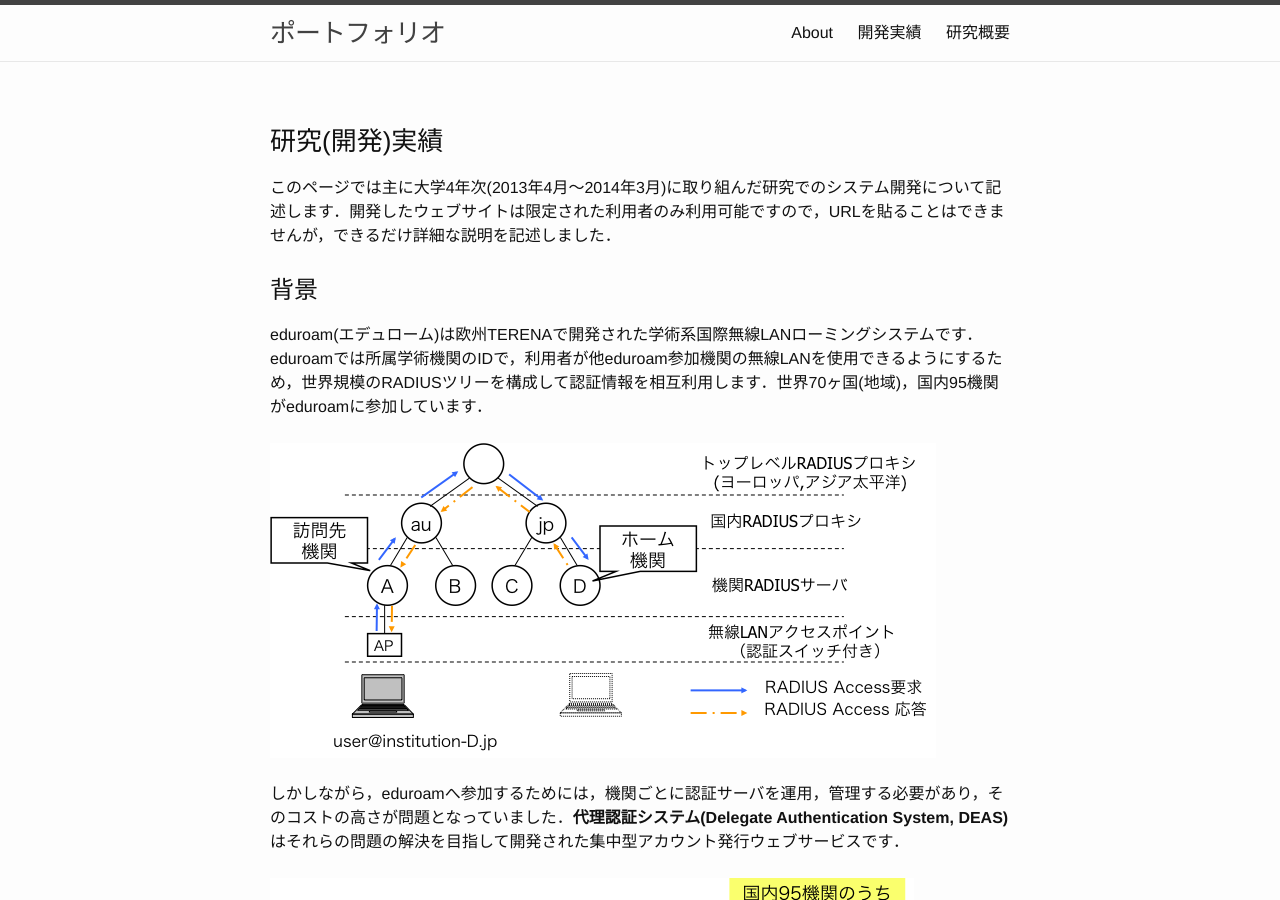
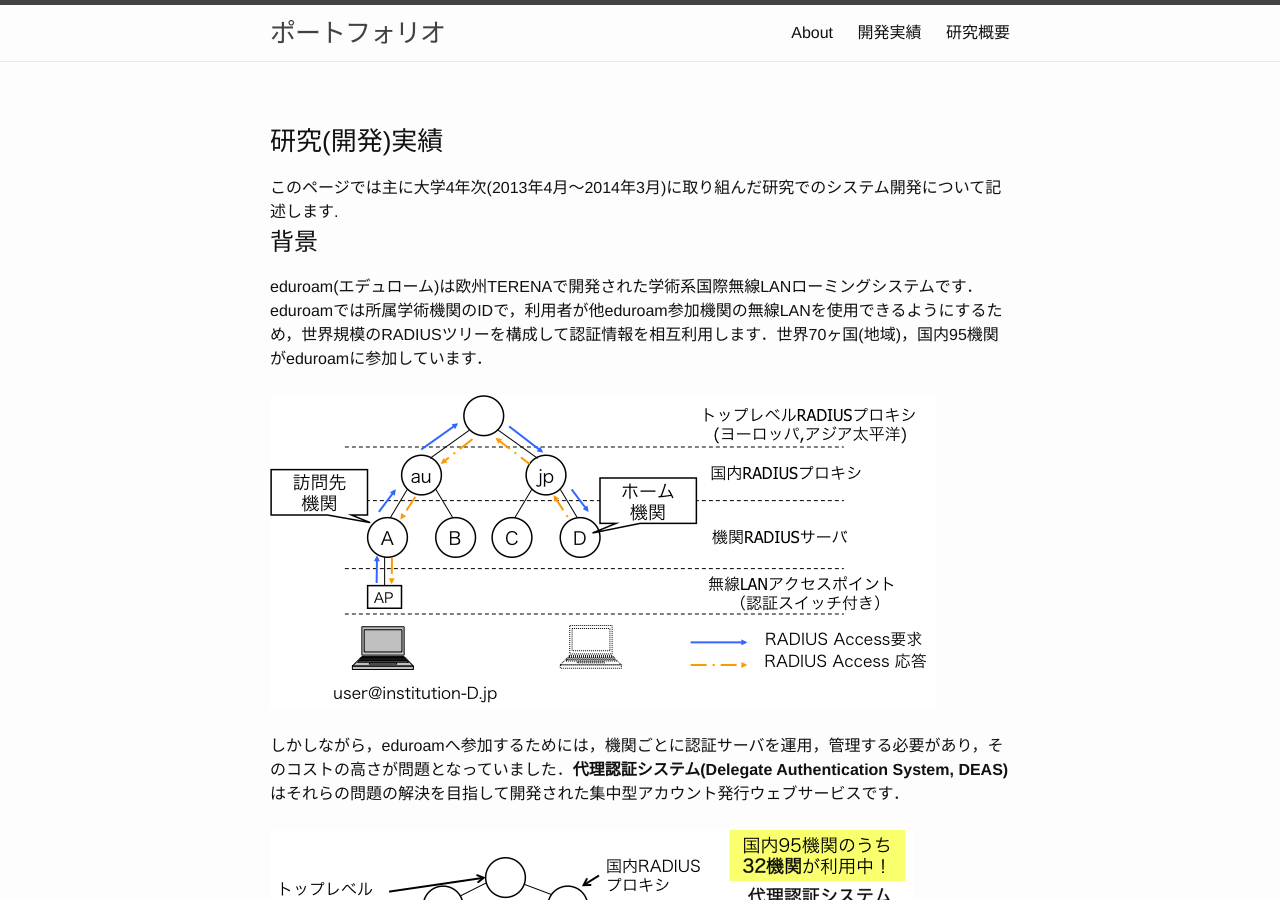
Before and after one commit to tomoniizuma/tomoniizuma.github.io, a Jekyll site: the page built from dev.md, in a window 1280 px wide and 900 px high. Built offline with Jekyll 4.4.1, drawn with Linux system fonts in a browser that asks for light colours.

```diff
--- a/dev.md
+++ b/dev.md
@@ -5,7 +5,7 @@ layout: page
 <div class="home">
 
   <h3 class="page-heading">研究(開発)実績</h3>
-  このページでは主に大学4年次(2013年4月〜2014年3月)に取り組んだ研究でのシステム開発について記述します．開発したウェブサイトは限定された利用者のみ利用可能ですので，URLを貼ることはできませんが，できるだけ詳細な説明を記述しました．<br><br>
+  このページでは主に大学4年次(2013年4月〜2014年3月)に取り組んだ研究でのシステム開発について記述します.
   <ul class="post-list">
     {% for post in site.posts %}
       <li>
```
Also changed, not shown: about.md (+1 -1 lines).
